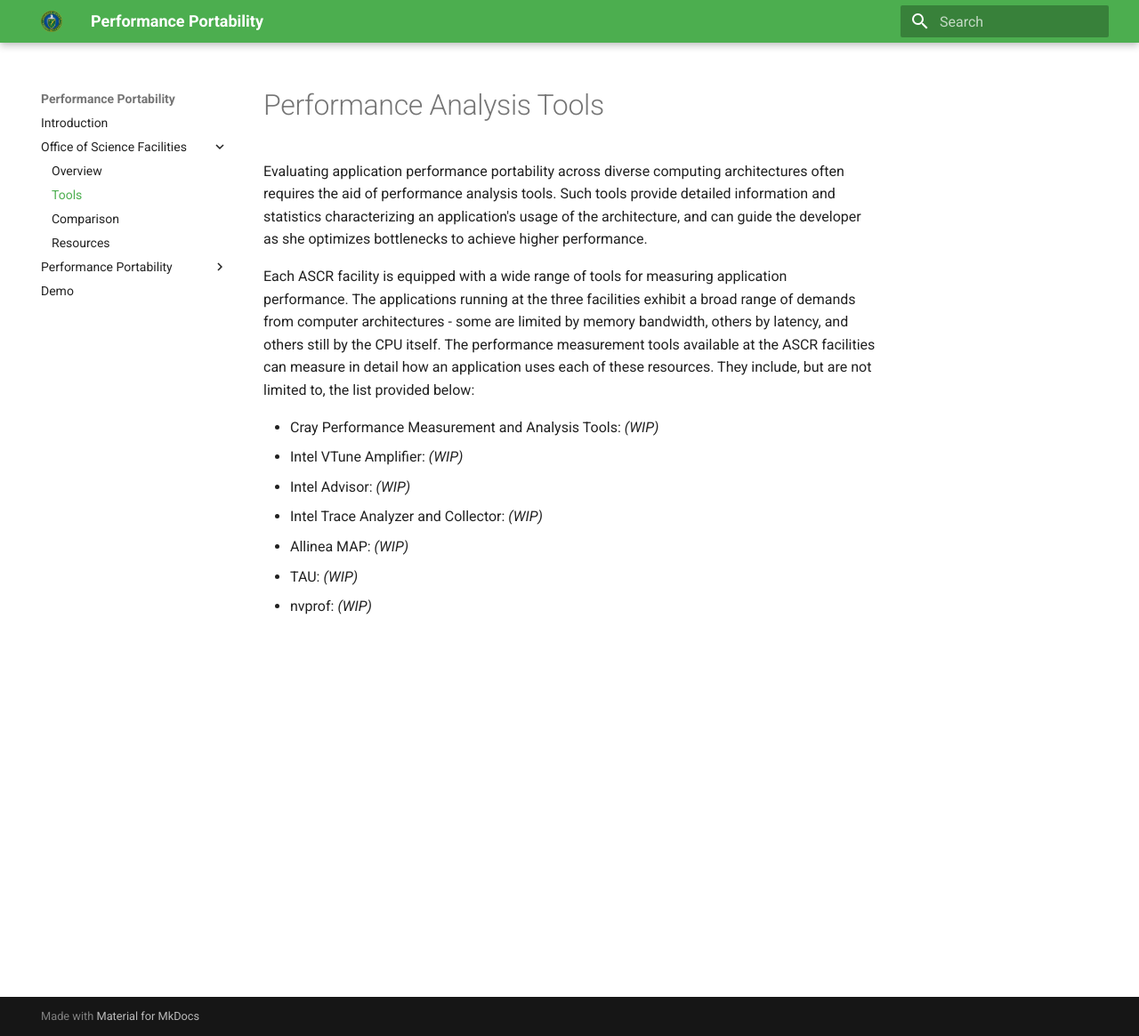
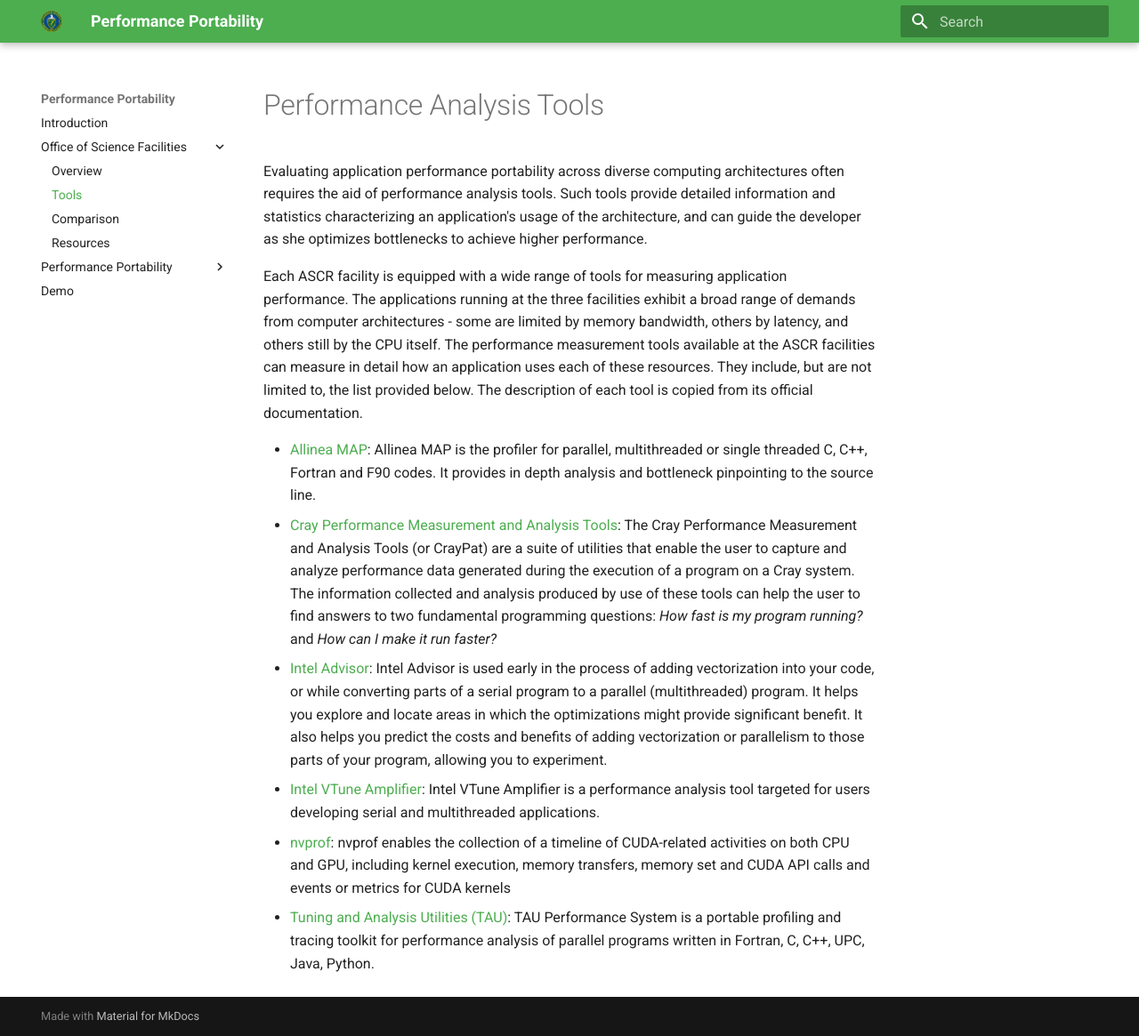
Before and after one commit to jrdeslippe/perfportsite, an MkDocs documentation site: the page built from docs/facilities/tools.md, in a window 1280 px wide and 1165 px high. Shown: the whole window at 89% size. Built offline with MkDocs 1.6.1 and Material for MkDocs 9.7.7, drawn with Linux system fonts in a browser that asks for light colours; old or Windows-style settings are respelled for this version of MkDocs.

Commit message:
Facilities: add list of performance measurement tools
I copied descriptions of the tools from their product documentation.

```diff
--- a/docs/facilities/tools.md
+++ b/docs/facilities/tools.md
@@ -12,12 +12,36 @@
 by memory bandwidth, others by latency, and others still by the CPU itself. The
 performance measurement tools available at the ASCR facilities can measure in
 detail how an application uses each of these resources. They include, but are
-not limited to, the list provided below:
+not limited to, the list provided below. The description of each tool is copied
+from its official documentation.
 
-- Cray Performance Measurement and Analysis Tools: *(WIP)*
-- Intel VTune Amplifier: *(WIP)*
-- Intel Advisor: *(WIP)*
-- Intel Trace Analyzer and Collector: *(WIP)*
-- Allinea MAP: *(WIP)*
-- TAU: *(WIP)*
-- nvprof: *(WIP)*
+- [Allinea MAP](https://www.allinea.com/products/map):
+  Allinea MAP is the profiler for parallel, multithreaded or single threaded C,
+  C++, Fortran and F90 codes. It provides in depth analysis and bottleneck
+  pinpointing to the source line.
+- [Cray Performance Measurement and Analysis
+  Tools](https://pubs.cray.com/content/S-2376/6.5.0/cray-performance-measurement-and-analysis-tools-user-guide-650-s-2376):
+  The Cray Performance Measurement and Analysis Tools (or CrayPat) are a suite
+  of utilities that enable the user to capture and analyze performance data
+  generated during the execution of a program on a Cray system. The information
+  collected and analysis produced by use of these tools can help the user to
+  find answers to two fundamental programming questions: _How fast is my
+  program running?_ and _How can I make it run faster?_
+- [Intel Advisor](https://software.intel.com/en-us/intel-advisor-xe):
+  Intel Advisor is used early in the process of adding vectorization into your
+  code, or while converting parts of a serial program to a parallel
+  (multithreaded) program. It helps you explore and locate areas in which the
+  optimizations might provide significant benefit. It also helps you predict the
+  costs and benefits of adding vectorization or parallelism to those parts of
+  your program, allowing you to experiment.
+- [Intel VTune Amplifier](https://software.intel.com/en-us/intel-vtune-amplifier-xe):
+  Intel VTune Amplifier is a performance analysis tool targeted for users
+  developing serial and multithreaded applications.
+- [nvprof](http://docs.nvidia.com/cuda/profiler-users-guide/index.html):
+  nvprof enables the collection of a timeline of CUDA-related activities on both
+  CPU and GPU, including kernel execution, memory transfers, memory set and CUDA
+  API calls and events or metrics for CUDA kernels
+- [Tuning and Analysis Utilities (TAU)](https://www.cs.uoregon.edu/research/tau/home.php):
+  TAU Performance System is a portable profiling and tracing toolkit for
+  performance analysis of parallel programs written in Fortran, C, C++, UPC,
+  Java, Python.
```
